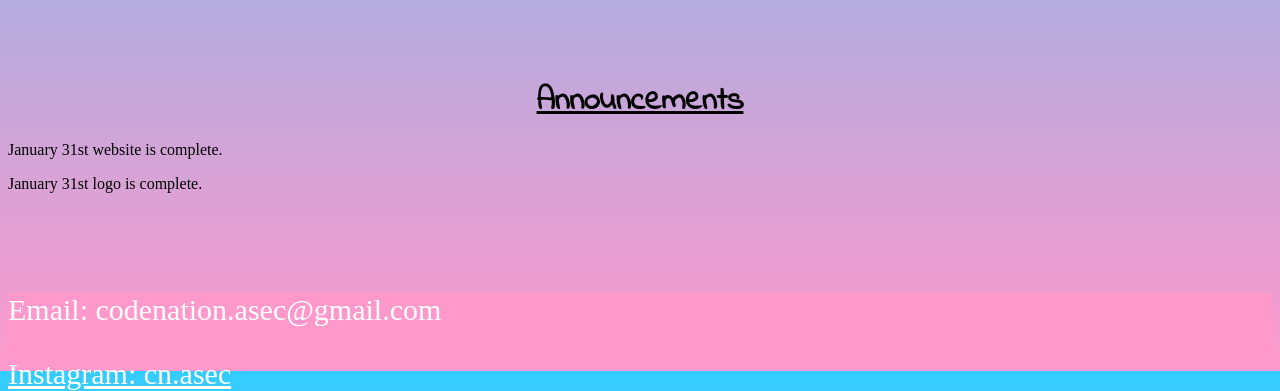
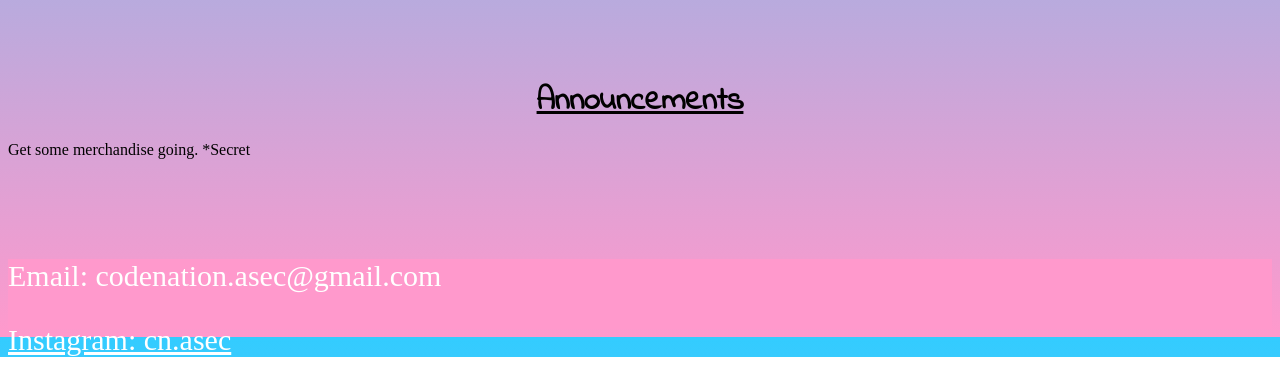
Before and after one commit to JustinHuey1/ASEC, a plain HTML site: page index.html in a window 1280 px wide. Shown: the part 639-1030 px from the top of the page. After the commit the page ends 996 px from the top, so only its background shows below. Drawn offline with Linux system fonts and the light colour scheme.

Commit message:
Changed announcements

```diff
--- a/index.html
+++ b/index.html
@@ -23,8 +23,7 @@
 
         <div class= "announcements">
             <h1 class= "title">Announcements</h1>
-            <p>January 31st website is complete.</p>
-            <p>January 31st logo is complete.</p>
+            <p>Get some merchandise going. *Secret</p>
         </div>
 
         <div class= "footer">
```
